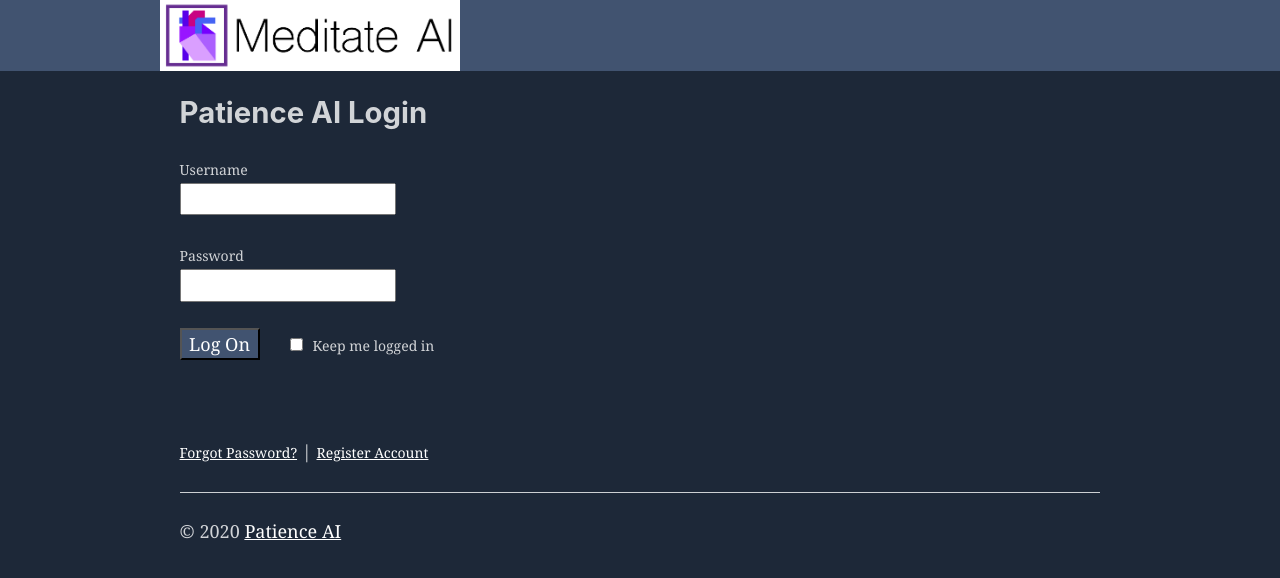
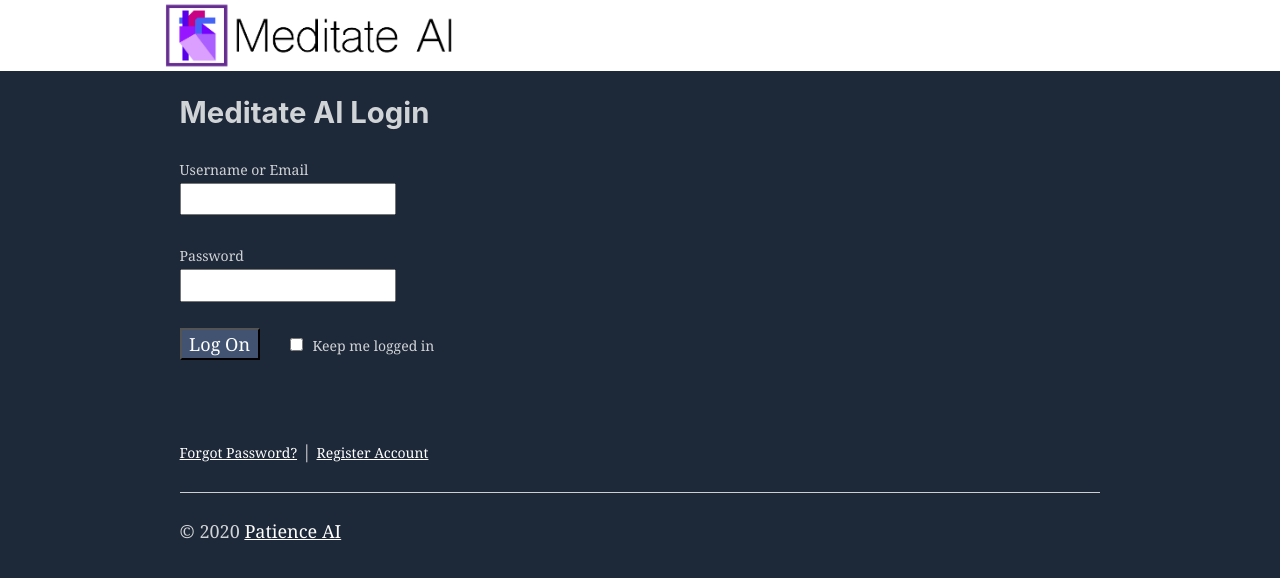
Before and after one commit to michaeldnguyen93/patiencedemo, a Gatsby site: page / in a window 1280 px wide. Built offline with nearby package versions, Linux system fonts and the light colour scheme; Gatsby itself is replaced by a stand-in of ours.

Commit message:
Edited header color

```diff
--- a/src/components/header.js
+++ b/src/components/header.js
@@ -6,7 +6,7 @@
 const Header = ({ siteTitle }) => (
   <header
     style={{
-      background: '#415370',
+      background: 'white',
       marginBottom: `1.45rem`,
     }}
   >
@@ -19,7 +19,7 @@
     >
       <h1 style={{ margin: 0 }}>
         <div style={{maxWidth:'300px'}}>
-          <a href="https://www.patienceai.com">
+          <a href="https://www.meditateai.com">
             <Image />
           </a>
         </div>
--- a/src/pages/index.js
+++ b/src/pages/index.js
@@ -8,10 +8,10 @@
 const IndexPage = () => (
   <Layout>
     <SEO title="Login" />
-    <h2>Patience AI Login</h2>
+    <h2>Meditate AI Login</h2>
     <form>
       <label style={{fontSize:14}}>
-        Username {"\n"}
+        Username or Email {"\n"}
         <br />
         <input type="text" name="username"></input>
       </label>
```
Also changed, not shown: src/images/gatsby-icon.png.
